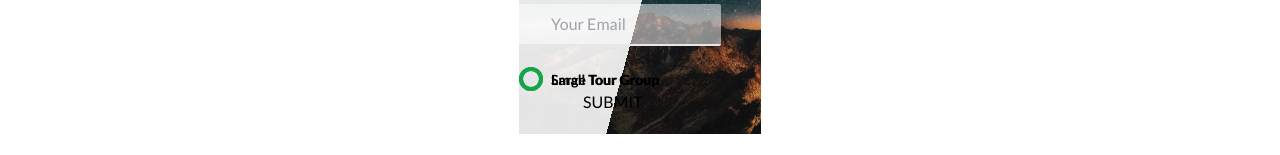
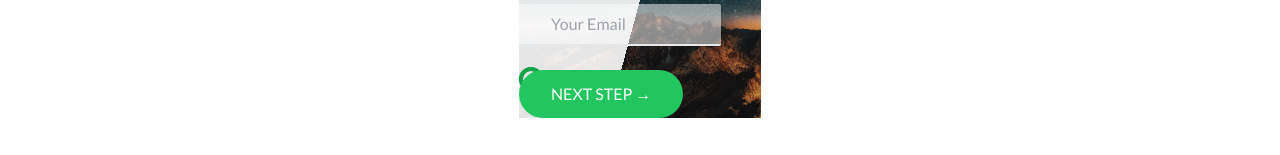
Before and after one commit to OmBharti999/pro, a Next.js app: page / in a window 1280 px wide. Shown: the part 3842-3997 px from the top of the page. Built offline with nearby package versions, Linux system fonts and the light colour scheme.

Commit message:
done styling book form section

```diff
--- a/app/_component/bookForm/BookForm.tsx
+++ b/app/_component/bookForm/BookForm.tsx
@@ -55,7 +55,9 @@ export const BookForm = () => {
             </label>
           </div>
         </div>
-        <button className="btn">Submit</button>
+        <div className="mt-4">
+          <button className="btn form-button">Next Step →</button>
+        </div>
       </form>
     </div>
   );
--- a/app/_component/bookingSection/index.css
+++ b/app/_component/bookingSection/index.css
@@ -42,3 +42,7 @@
 .size-input:checked + .form-label .size-radio::after {
   opacity: 1;
 }
+
+form .btn.form-button {
+  @apply py-3 px-8 bg-green-500 text-white after:bg-green-500 ;
+}
--- a/app/_component/button/LinkButton.tsx
+++ b/app/_component/button/LinkButton.tsx
@@ -16,7 +16,7 @@ export const LinkButton = ({
   afterBtnBg = "after:bg-white",
 }: Props) => {
   return (
-    <Link href={url} className={`${addClass} ${afterBtnBg} btn `}>
+    <Link href={url} className={`${addClass} ${afterBtnBg} btn`}>
       <PText content={btnName} addClass={"font-medium"} />
     </Link>
   );
```
